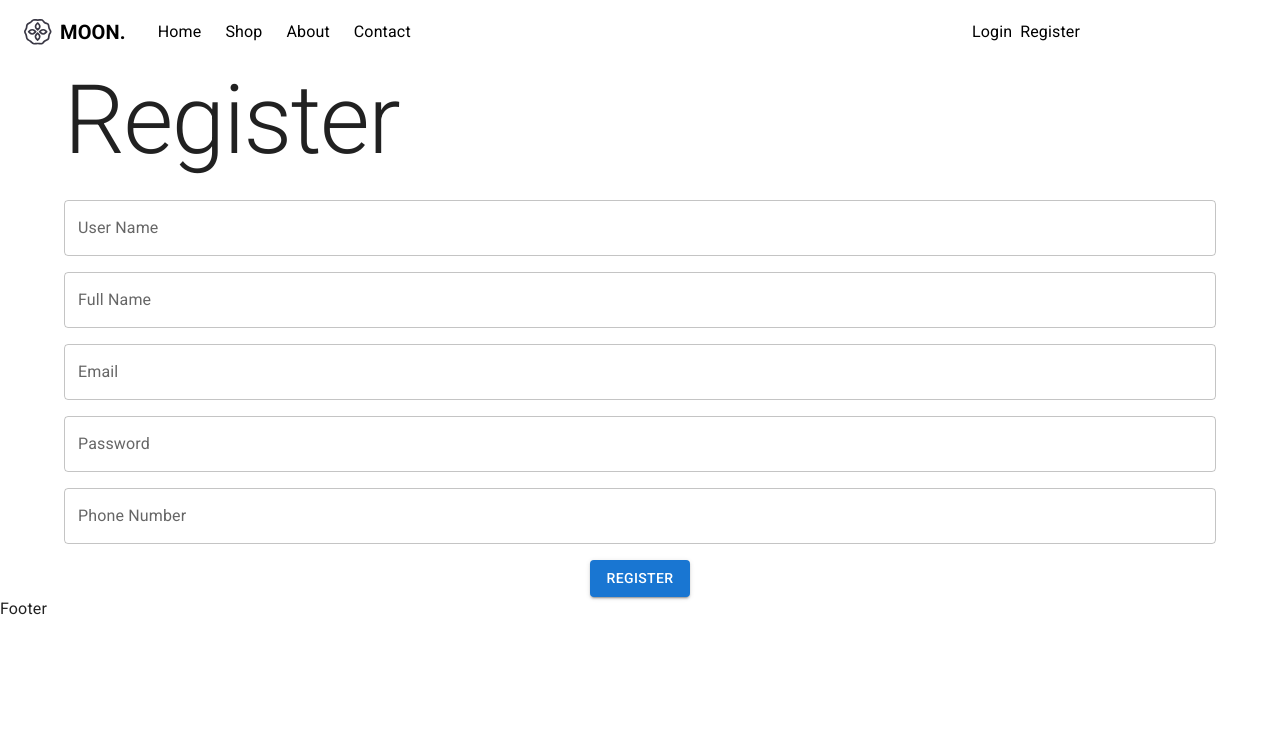
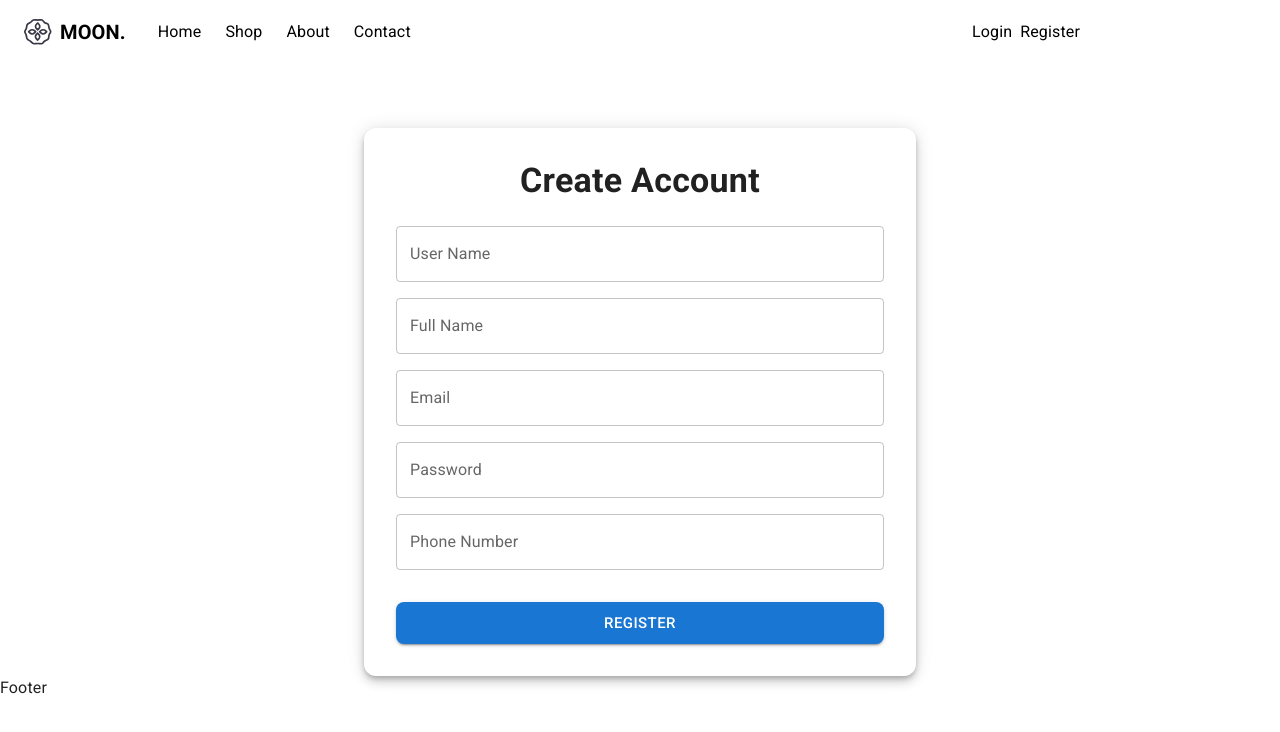
Before and after one commit to Mohammad-AbuShehada/react-project, a React (Vite) app: page /register in a window 1280 px wide. Shown: the top 732 px of the page. Built offline with nearby package versions, Linux system fonts and the light colour scheme; some icons are missing.

Commit message:
creat login and modify registration

```diff
--- a/src/pages/auth/login/Login.jsx
+++ b/src/pages/auth/login/Login.jsx
@@ -1,9 +1,83 @@
-import React from "react"
+import React, { useState } from "react";
+import {Container,Box,Typography,TextField,Button,CircularProgress,Paper,} from "@mui/material";
+import { useForm } from "react-hook-form";
+import axios from "axios";
+import { yupResolver } from "@hookform/resolvers/yup";
+import { loginSchema } from "../../../validation/LoginSchema";
 
 export default function Login() {
+    const [serverError, setServerError] = useState([]);
+
+    const {register,handleSubmit,formState: { errors, isSubmitting },} = useForm({
+    resolver: yupResolver(loginSchema),
+    mode: "onBlur",
+    });
+
+    const loginForm = async (values) => {
+    try {
+        const response = await axios.post(
+        `https://knowledgeshop.runasp.net/api/auth/Account/Login`,
+        values
+    );
+        console.log("response", response);
+    } catch (error) {
+    setServerError(error.response?.data?.errors || ["Invalid credentials"]);
+    }
+};
+
     return (
-        <div>
+    <Container maxWidth="sm">
+        <Paper elevation={6} sx={{ p: 4, mt: 8, borderRadius: 3 }}>
+            <Typography variant="h4" textAlign="center" fontWeight="bold">
+                Welcome Back
+            </Typography>
 
-        </div>
-    )
+        {serverError?.length > 0 && (
+            <Box mt={2}>
+            {serverError.map((err, index) => (
+                <Typography key={index} color="error" variant="body2">
+                {err}
+                </Typography>
+            ))}
+            </Box>
+        )}
+
+        <Box
+            component="form"
+            onSubmit={handleSubmit(loginForm)}
+            display="flex"
+            flexDirection="column"
+            gap={2}
+            mt={3}
+        >
+        <TextField
+            {...register("email")}
+            label="Email"
+            fullWidth
+            error={!!errors.email}
+            helperText={errors.email?.message}
+        />
+
+        <TextField
+            {...register("password")}
+            label="Password"
+            type="password"
+            fullWidth
+            error={!!errors.password}
+            helperText={errors.password?.message}
+        />
+
+        <Button
+            variant="contained"
+            type="submit"
+            size="large"
+            sx={{ mt: 2, borderRadius: 2 }}
+            disabled={isSubmitting}
+        >
+            {isSubmitting ? <CircularProgress size={24} /> : "Login"}
+        </Button>
+        </Box>
+    </Paper>
+    </Container>
+);
 }
--- a/src/pages/auth/register/Register.jsx
+++ b/src/pages/auth/register/Register.jsx
@@ -1,57 +1,106 @@
-import React from "react"
-import Container from "@mui/material/Container";
-import Box from "@mui/material/Box";
-import { Typography } from "@mui/material";
-import TextField from "@mui/material/TextField";
-import Button from "@mui/material/Button";
+import React, { useState } from "react";
+import {Container,Box,Typography,TextField,Button,CircularProgress,Paper,} from "@mui/material";
 import { useForm } from "react-hook-form";
 import axios from "axios";
-import { yupResolver } from "@hookform/resolvers/yup"
-import { registerSchema } from "../../../validation/RegisterSchema"
+import { yupResolver } from "@hookform/resolvers/yup";
+import { registerSchema } from "../../../validation/RegisterSchema";
+
 export default function Register() {
-        const {register, handleSubmit,formState:{errors}} = useForm({
-                resolver: yupResolver(registerSchema)
+    const [serverError, setServerError] = useState([]);
+
+    const {register,handleSubmit,formState: { errors, isSubmitting },} = useForm({
+    resolver: yupResolver(registerSchema),
+    mode: "onBlur",
     });
-
     const registerForm = async (values) => {
-            try{
-                const response =await axios.post(`https://knowledgeshop.runasp.net/api/auth/Account/Register`, values);
+    try {
+        const response = await axios.post(
+        `https://knowledgeshop.runasp.net/api/auth/Account/Register`,
+        values
+        );
         console.log("response", response);
-            }catch(error){
-                console.log("catch error", error);
+    } catch (error) {
+        setServerError(error.response?.data?.errors || ["Something went wrong"]);
     }
-        }
+};
 
     return (
-        <Box component={'section'} className='register-form'>
-            <Typography component={'h1'} variant='h1'>
-                Register
+    <Container maxWidth="sm">
+    <Paper elevation={6} sx={{ p: 4, mt: 8, borderRadius: 3 }}>
+        <Typography variant="h4" textAlign="center" fontWeight="bold">
+            Create Account
         </Typography>
-            <Box component={'form'}
+
+        {serverError?.length > 0 && (
+        <Box mt={2}>
+            {serverError.map((err, index) => (
+            <Typography key={index} color="error" variant="body2">
+                {err}
+            </Typography>
+            ))}
+        </Box>
+        )}
+
+        <Box
+            component="form"
             onSubmit={handleSubmit(registerForm)}
-            display={'flex'} flexDirection={'column'} gap={2} mt={3} alignItems={'center'}>
-                <TextField  {...register('userName')} fullWidth label="User Name" variant="outlined"
-                error={errors.userName}
+            display="flex"
+            flexDirection="column"
+            gap={2}
+            mt={3}
+        >
+        <TextField
+            {...register("userName")}
+            label="User Name"
+            fullWidth
+            error={!!errors.userName}
             helperText={errors.userName?.message}
         />
-                <TextField  {...register('fullName')} fullWidth label="Full Name" variant="outlined"
-                error={errors.fullName}
+
+        <TextField
+            {...register("fullName")}
+            label="Full Name"
+            fullWidth
+            error={!!errors.fullName}
             helperText={errors.fullName?.message}
         />
-                <TextField  {...register('email')} fullWidth label="Email" variant="outlined"
-                error={errors.email}
+
+        <TextField
+            {...register("email")}
+            label="Email"
+            fullWidth
+            error={!!errors.email}
             helperText={errors.email?.message}
         />
-                <TextField  {...register('password')} fullWidth label="Password" variant="outlined"
-                error={errors.password}
+
+        <TextField
+            {...register("password")}
+            label="Password"
+            type="password"
+            fullWidth
+            error={!!errors.password}
             helperText={errors.password?.message}
         />
-                <TextField  {...register('phoneNumber')} fullWidth label="Phone Number" variant="outlined"
-                error={errors.phoneNumber}
+
+        <TextField
+            {...register("phoneNumber")}
+            label="Phone Number"
+            fullWidth
+            error={!!errors.phoneNumber}
             helperText={errors.phoneNumber?.message}
         />
-                <Button variant="contained" type="submit">Register</Button>
+
+        <Button
+            variant="contained"
+            type="submit"
+            size="large"
+            sx={{ mt: 2, borderRadius: 2 }}
+            disabled={isSubmitting}
+        >
+            {isSubmitting ? <CircularProgress size={24} /> : "Register"}
+        </Button>
         </Box>
-        </Box>
-    )
+    </Paper>
+    </Container>
+);
 }
--- /dev/null
+++ b/src/validation/LoginSchema.js
@@ -0,0 +1,11 @@
+import * as yup from "yup";
+
+export const loginSchema = yup.object({
+    email: yup
+    .string()
+    .required("Email is required")
+    .email("Email must be valid"),
+    password: yup
+    .string()
+    .required("Password is required"),
+});
```
Lines whose indentation alone changed are shown as unchanged.
